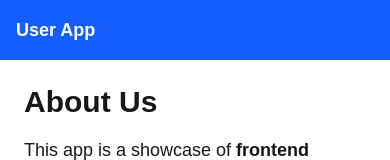
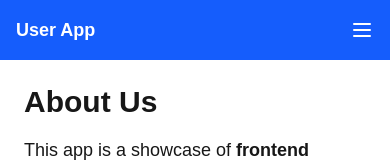
Before and after one commit to mangaBhukya/user-management-nextjs-react, a Next.js app: page /about in a window 390 px wide. Shown: the top 160 px of the page. Built offline with nearby package versions, Linux system fonts and the light colour scheme.

Commit message:
Add responsive navbar with mobile toggle menu

```diff
--- a/src/components/Navbar.tsx
+++ b/src/components/Navbar.tsx
@@ -1,14 +1,39 @@
+"use client";
 import Link from "next/link";
+import { useState } from "react";
+import { Menu, X } from "lucide-react";
 
 export default function Navbar() {
+  const [menuOpen, setMenuOpen] = useState(false);
+
   return (
-    <nav className="bg-blue-600 text-white p-4 flex justify-between items-center">
-      <div className="text-lg font-bold">User App</div>
-      <div className="space-x-4 hidden md:flex">
-        <Link href="/" className="hover:underline">Home</Link>
-        <Link href="/about" className="hover:underline">About</Link>
-        <Link href="/contact" className="hover:underline">Contact</Link>
+    <nav className="bg-blue-600 text-white p-4">
+      <div className="flex justify-between items-center max-w-6xl mx-auto">
+        <div className="text-lg font-bold">User App</div>
+
+        <div className="space-x-4 hidden md:flex">
+          <Link href="/" className="hover:underline">Home</Link>
+          <Link href="/about" className="hover:underline">About</Link>
+          <Link href="/contact" className="hover:underline">Contact</Link>
+        </div>
+
+        {/* Mobile Menu Button */}
+        <button
+          className="md:hidden focus:outline-none"
+          onClick={() => setMenuOpen(!menuOpen)}
+        >
+          {menuOpen ? <X size={24} /> : <Menu size={24} />}
+        </button>
       </div>
+
+      {/* Mobile Menu Links */}
+      {menuOpen && (
+        <div className="md:hidden mt-2 space-y-2 px-4">
+          <Link href="/" className="block hover:underline" onClick={() => setMenuOpen(false)}>Home</Link>
+          <Link href="/about" className="block hover:underline" onClick={() => setMenuOpen(false)}>About</Link>
+          <Link href="/contact" className="block hover:underline" onClick={() => setMenuOpen(false)}>Contact</Link>
+        </div>
+      )}
     </nav>
   );
 }
```
